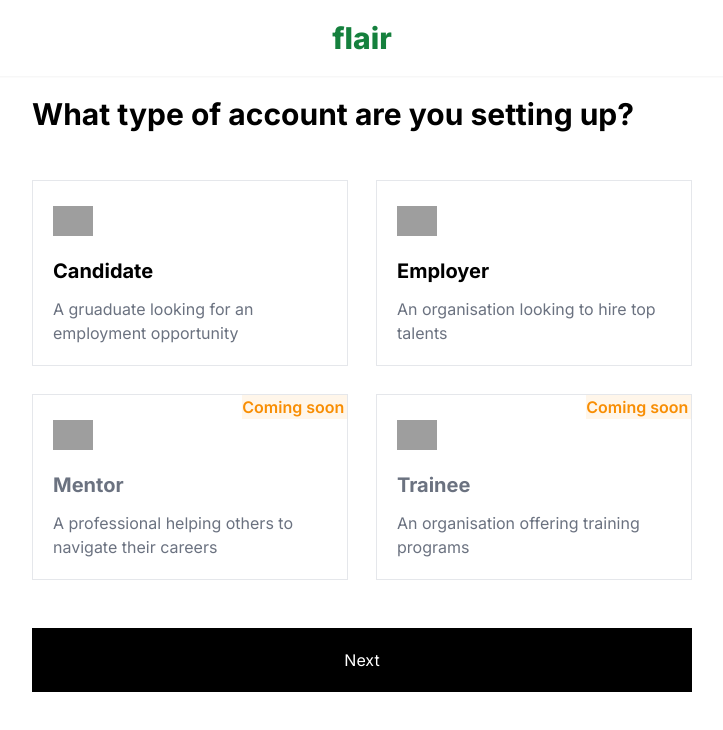
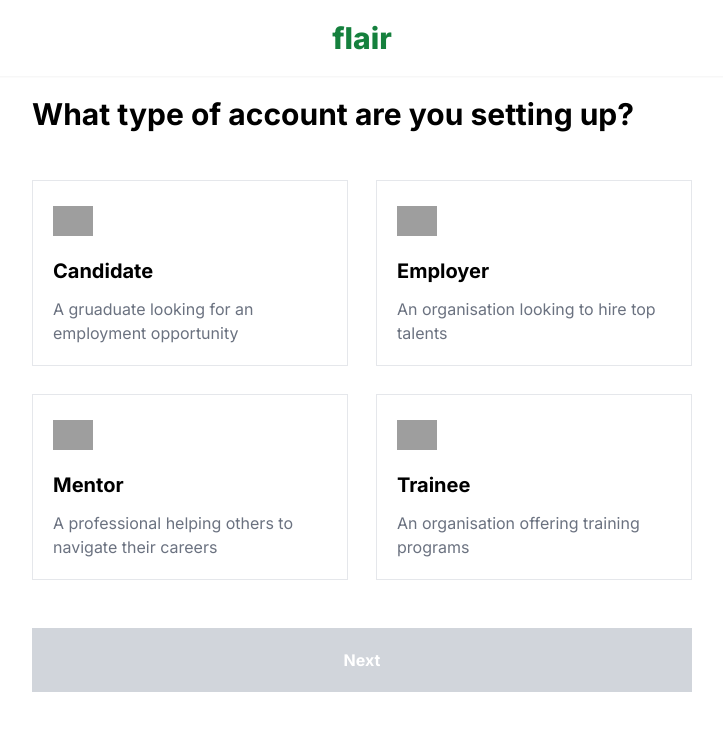
Before and after one commit to jaeymax/react-app, a React (Create React App) app: page /account-type in a window 1280 px wide. Shown: the top 730 px of the page, without its empty margins (278-1001 px from the left). Built offline with nearby package versions, Linux system fonts and the light colour scheme; grey boxes are pictures that could not be loaded.

Commit message:
updated the career status and the account type page

```diff
--- a/src/components/Card.tsx
+++ b/src/components/Card.tsx
@@ -8,23 +8,24 @@ import React from 'react'
 //300px 200px
 //
 interface CardProps{
+    index:number,
     accountType:string,
     info:string;
     comingSoon:boolean;
     imageUrl:string;
-    isClicked:boolean;
-    updateClicked:React.Dispatch<React.SetStateAction<boolean>>;
+    isSelected:boolean;
+    updateSelectedCard:React.Dispatch<React.SetStateAction<number|null>>;
 }
 
-const Card:React.FC<CardProps> = ({accountType, info, comingSoon, imageUrl, isClicked, updateClicked}) => {
+const Card:React.FC<CardProps> = ({index, accountType, info, comingSoon, imageUrl, isSelected, updateSelectedCard}) => {
 
 
   const handleClick = () =>{
-     updateClicked(!isClicked);
+     updateSelectedCard(index);
   }
 
   return (
-    <div onClick={handleClick} className={` ${isClicked?'bg-gray-100':''} flex flex-col gap-4 relative p-5 border cursor-pointer hover:bg-gray-50`}>
+    <div onClick={handleClick} className={` ${isSelected?'bg-gray-100':''} flex flex-col gap-4 relative p-5 border cursor-pointer hover:bg-gray-50`}>
       <div className='w-10 h-10' >
         <img className='w-full h-full object-contain' src={imageUrl} alt="" />
       </div>
--- a/src/components/CareerStatusItem.tsx
+++ b/src/components/CareerStatusItem.tsx
@@ -2,11 +2,19 @@ import React from 'react'
 
 interface CareerStatusItemProps{
     name:string;
+    index:number;
+    isSelected:boolean;
+    updateSelectedStatus:React.Dispatch<React.SetStateAction<number | null>>;
 }
 
-const CareerStatusItem:React.FC<CareerStatusItemProps> = ({name}) => {
+const CareerStatusItem:React.FC<CareerStatusItemProps> = ({name, index, isSelected, updateSelectedStatus}) => {
+
+  const handleClick = () =>{
+    updateSelectedStatus(index);
+  }
+
   return (
-    <div className='border p-4 rounded-full text-center font-bold hover:bg-gray-50 cursor-pointer' >
+    <div onClick={handleClick} className={` ${isSelected?'bg-gray-50':'bg-white'} border p-4 rounded-full text-center font-bold hover:bg-gray-50 cursor-pointer`} >
         <h5>{name}</h5>
     </div>
   )
--- a/src/components/Education.tsx
+++ b/src/components/Education.tsx
@@ -24,7 +24,7 @@ const Education = () => {
   }
 
   return (
-    <div className="flex flex-col h-full" >
+    <div className="flex flex-col  bg-white rounded-md absolute left-1/2 top-1/2 transform -translate-x-1/2 -translate-y-1/2  w-4/5" >
         <ModalHeader name="Add Education" />
         <div className="p-10 flex flex-col gap-5 ">
           <div className="flex flex-col w-full" >
--- a/src/components/SetupProfileItem.tsx
+++ b/src/components/SetupProfileItem.tsx
@@ -3,12 +3,18 @@ import { ReactNode } from 'react';
 import { IconButton } from '@mui/material';
 
 interface SetupProfileProps{
-    icon:ReactNode
+    icon:ReactNode,
     name:string,
-    info:string;
+    info:string,
+    openModal:()=>void;
 }
 
-const SetupProfileItem:React.FC<SetupProfileProps> = ({icon, name, info}) => {
+const SetupProfileItem:React.FC<SetupProfileProps> = ({icon, name, info, openModal}) => {
+
+  const handleClick = () =>{
+       openModal();
+  }
+
   return (
     <div className='setup-profile-item flex flex-row gap-4 '>
       {icon}
@@ -17,7 +23,7 @@ const SetupProfileItem:React.FC<SetupProfileProps> = ({icon, name, info}) => {
             <h3 className='font-bold' >{name}</h3>
             <p className='text-gray-500' >{info}</p>
          </div>
-         <IconButton >
+         <IconButton onClick={handleClick} >
          <Add className='' />
          </IconButton>
       </div>
--- /dev/null
+++ b/src/data/cards.tsx
@@ -0,0 +1,34 @@
+export const cards = [
+    {
+      accountType:'Candidate',
+      imageUrl:'https://cdn-icons-png.flaticon.com/512/4470/4470321.png',
+      info:'A gruaduate looking for an employment opportunity',
+      comingSoon:false,
+      isSelected:false,
+      updateSelected: ()=>{}
+    },
+    {
+      accountType:'Employer',
+      imageUrl:'https://cdn-icons-png.flaticon.com/512/1693/1693866.png',
+      info:'An organisation looking to hire top talents',
+      comingSoon:false,
+      isSelected:false,
+      updateSelected: ()=>{}
+    },
+    {
+      accountType:'Mentor',
+      imageUrl:'https://cdn-icons-png.flaticon.com/512/2643/2643491.png',
+      info:'A professional helping others to navigate their careers',
+      comingSoon:false,
+      isSelected:false,
+      updateSelected: ()=>{}
+    },
+    {
+      accountType:'Trainee',
+      imageUrl:'https://cdn-icons-png.flaticon.com/512/12620/12620295.png',
+      info:'An organisation offering training programs',
+      comingSoon:false,
+      isSelected:false,
+      updateSelected: ()=>{}
+    }
+  ]
--- /dev/null
+++ b/src/data/careerStatuses.tsx
@@ -0,0 +1 @@
+export const careerStatuses = ['Still in school', 'Currently doing National Service', 'Done With National Service', 'Experienced Professional']
--- a/src/pages/AccountType.tsx
+++ b/src/pages/AccountType.tsx
@@ -2,15 +2,20 @@ import Header from "../components/Header"
 import Card from "../components/Card"
 import { useNavigate } from "react-router-dom"
 import { useState } from "react";
+import StandardButton from "../components/StandardButton";
+import { cards } from "../data/cards";
 
 const AccountType = () => {
 
   let navigate = useNavigate();
 
-  const [candidate, setCandidate] = useState(false);
-  const [employer, setEmployer] = useState(false);
-  const [mentor, setMentor] = useState(false);
-  const [trainer, setTrainer] = useState(false);
+  const [selectedCard, setSelectedCard] = useState<number|null>(null);
+
+  const isButtonDisabled = () =>{
+      if(selectedCard == null)return true;
+      return false;
+  }
+
 
 
   const handleClick = () =>{
@@ -26,12 +31,28 @@ const AccountType = () => {
            <h2 className="font-bold text-3xl" >What type of account are you setting up?</h2>
            <div className="flex flex-col gap-12" >
            <div className="grid gap-7 mx-auto grid-cols-1 sm:grid-cols-2" >
-            <Card isClicked = {candidate} updateClicked={setCandidate} imageUrl="https://cdn-icons-png.flaticon.com/512/4470/4470321.png" accountType="Candidate" info="A gruaduate looking for an employment opportunity" comingSoon = {false} />
-            <Card isClicked = {employer} updateClicked={setEmployer} imageUrl="https://cdn-icons-png.flaticon.com/512/1693/1693866.png" accountType="Employer" info="An organisation looking to hire top talents" comingSoon = {false} />
-            <Card isClicked = {mentor} updateClicked={setMentor} imageUrl="https://cdn-icons-png.flaticon.com/512/2643/2643491.png" accountType="Mentor" info="A professional helping others to navigate their careers"comingSoon = {true} />
-            <Card isClicked ={trainer} updateClicked={setTrainer} imageUrl="https://cdn-icons-png.flaticon.com/512/12620/12620295.png" accountType="Trainee"  info="An organisation offering training programs" comingSoon = {true} />
+            {
+              cards.map((card, index)=>(
+                <Card
+                  key={index}
+                  accountType= {card.accountType}
+                  imageUrl={card.imageUrl}
+                  info={card.info}
+                  comingSoon = {card.comingSoon}
+                  isSelected = {index === selectedCard}
+                  updateSelectedCard={setSelectedCard}
+                  index={index}
+                />
+              ))
+            }
+
            </div>
-           <button className="p-5 bg-black text-white w-full" onClick={handleClick} >Next</button>
+           <StandardButton
+              styles="p-5 bg-black text-white font-bold w-full"
+              onClick={handleClick}
+              name="Next"
+              disabled = {isButtonDisabled()}
+           />
            </div>
          </div>
       </div>
--- a/src/pages/CareerStatus.tsx
+++ b/src/pages/CareerStatus.tsx
@@ -1,16 +1,22 @@
 import Header from '../components/Header'
 import CareerStatusItem from '../components/CareerStatusItem'
 import { useNavigate } from 'react-router-dom'
-
+import { useState } from 'react';
+import { careerStatuses } from '../data/careerStatuses';
 
 const CareerStatus = () => {
 
   //setuprofile
   let navigate = useNavigate();
 
+  const [selectedStatus, setSelectedStatus] = useState<number|null>(null);
+
+
   const handleClick = () =>{
       navigate('/setup-profile');
   }
+
+
 
   return (
     <div className='flex flex-col h-full'>
@@ -18,10 +24,17 @@ const CareerStatus = () => {
       <div className=" p-8 flex-1 flex">
         <div className="relative flex flex-col gap-6 max-w-[600px] w-full mx-auto">
             <h1 className='font-bold text-2xl mb-6' >Where are you currently in your professional career?</h1>
-            <CareerStatusItem name='Still in school' />
-            <CareerStatusItem name='Currently doing National Service' />
-            <CareerStatusItem name='Done With National Service' />
-            <CareerStatusItem name='Experienced Professional' />
+            {
+              careerStatuses.map((careerStatus, index)=>(
+                <CareerStatusItem
+                  key={index}
+                  index = {index}
+                  name={careerStatus}
+                  isSelected = {index === selectedStatus}
+                  updateSelectedStatus = {setSelectedStatus}
+                />
+              ))
+            }
             <button onClick={handleClick} className='font-bold text-white bg-black p-4 max-sm:absolute max-sm:left-0 max-sm:right-0 max-sm:bottom-5'>Continue</button>
         </div>
       </div>
```
Also changed, not shown: src/pages/SetupProfile.tsx (+35 -19 lines), test.txt (added).
